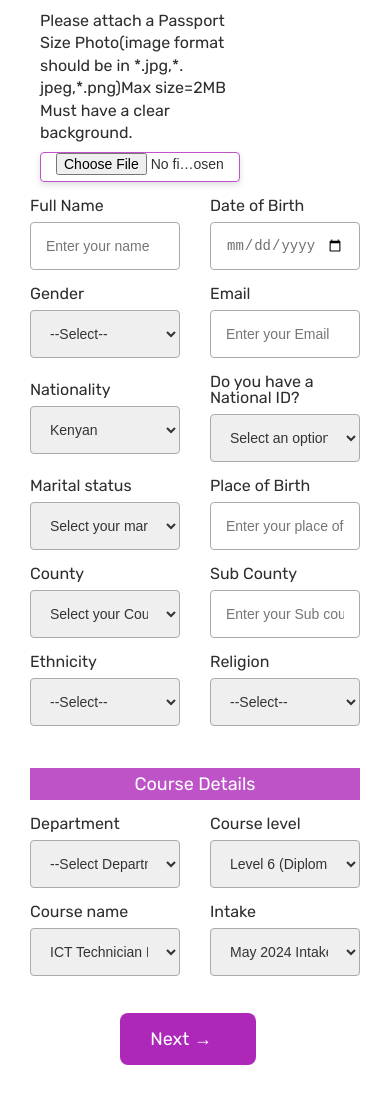
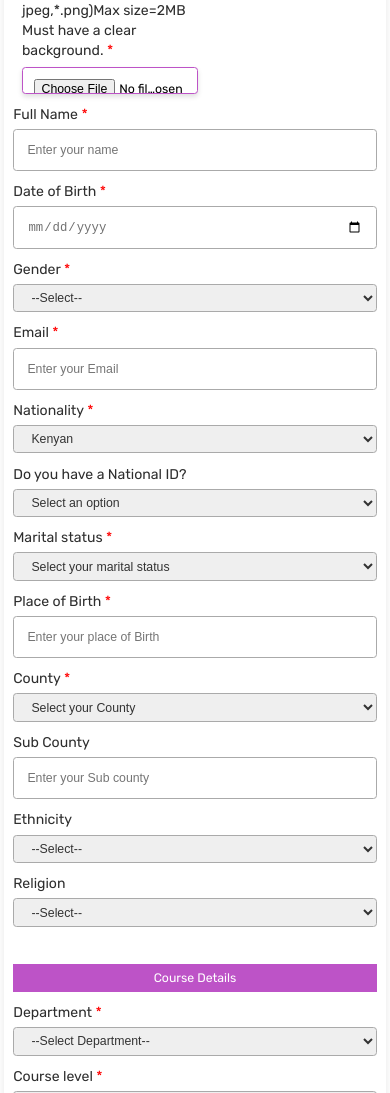
Before and after one commit to boaztanui/registration-form, a plain HTML site: page index.html in a window 390 px wide. Shown: the part 144-1237 px from the top of the page. Drawn offline with nearby package versions, Linux system fonts and the light colour scheme.

Commit message:
font size increase and other changes

```diff
--- a/index.html
+++ b/index.html
@@ -27,7 +27,7 @@
               <div class="passport-photo-container">
                 <div class="passport-photo">
                   <div class="input-field passport">
-                    <label class="passport-photo-label"
+                    <label class="passport-photo-label required-label"
                       >Please attach a Passport Size Photo(image format should
                       be in *.jpg,*. jpeg,*.png)Max size=2MB Must have a clear
                       background.
@@ -67,13 +67,13 @@
               <!-- Full Name -->
               <div class="input-field">
                 <!-- This can be changed to make the user input surname, middle name and Firstname separately -->
-                <label for="">Full Name</label>
+                <label for="" class="required-label">Full Name</label>
                 <input type="text" placeholder="Enter your name" required />
               </div>
 
               <!-- Date of Birth -->
               <div class="input-field">
-                <label for="">Date of Birth</label>
+                <label for=""  class="required-label">Date of Birth</label>
                 <input
                   type="date"
                   placeholder="Enter your Date of Birth"
@@ -83,8 +83,8 @@
 
               <!--gender-->
               <div class="input-field">
-                <label>Gender</label>
-                <select name="gender" class="form-control" id="gender">
+                <label class="required-label">Gender</label>
+                <select required name="gender" class="form-control" id="gender">
                   <option value="">--Select--</option>
                   <option value="1">Male</option>
                   <option value="2">Female</option>
@@ -93,13 +93,13 @@
               </div>
               <!-- Email -->
               <div class="input-field">
-                <label for="emailInput">Email</label>
+                <label class="required-label" for="emailInput">Email</label>
                 <input type="email" id="emailInput" name="email" placeholder="Enter your Email" required />
               </div>
 
               <!--Nationality-->
               <div class="input-field">
-                <label class="control-label">Nationality</label>
+                <label class="control-label required-label">Nationality</label>
                 <select
                   name="nationality"
                   class="form-control selectpickerxx"
@@ -361,7 +361,7 @@
 
              <!-- Marital status -->
 <div class="input-field">
-  <label for="maritalStatus">Marital status</label>
+  <label for="maritalStatus" class="required-label">Marital status</label>
   <select id="maritalStatus" name="maritalStatus" required>
     <option value="">Select your marital status</option>
     <option value="single">Single</option>
@@ -372,7 +372,7 @@
 </div>
               <!-- Place of Birth -->
               <div class="input-field">
-                <label for="">Place of Birth</label>
+                <label for="" class="required-label">Place of Birth</label>
                 <input
                   type="text"
                   placeholder="Enter your place of Birth"
@@ -383,8 +383,8 @@
               <!--county-->
 
               <div class="input-field">
-                <label class="control-label">County</label>
-                <select name="county" class="form-control">
+                <label class="required-label">County</label>
+                <select required name="county" class="form-control">
 
                   <option value="">Select your County</option>
                   <option value="BARINGO">Baringo</option>
@@ -522,8 +522,8 @@
 
 <!-- Departments -->
 <div class="input-field">
-  <label class="control-label">Department</label>
-  <select name="department">
+  <label class="control-label required-label">Department</label>
+  <select required ="department">
       <option value="" selected>--Select Department--</option>
       <option value="hospitality_tourism_management">HOSPITALITY & TOURISM MANAGEMENT</option>
       <option value="fashion_design_cosmetology">FASHION DESIGN & COSMETOLOGY</option>
@@ -541,7 +541,7 @@
 
                 <!-- Course level -->
                 <div class="input-field">
-                  <label class="control-label">Course level</label>
+                  <label class="control-label required-label">Course level</label>
                   <select name="course_level">
                     <option value="" selected>--Select--</option>
                     <option value="Diploma" selected>Level 6 (Diploma)</option>
@@ -553,7 +553,7 @@
 
                 <!-- Course name -->
                 <div class="input-field">
-                  <label class="control-label">Course name</label>
+                  <label class="control-label required-label">Course name</label>
                   <select name="course_level" required>
                     <option value="" selected>--Select--</option>
                     <option value="Diploma" selected>
@@ -568,7 +568,7 @@
                 <!-- intake  -->
 
                 <div class="input-field">
-                  <label class="control-label">Intake</label>
+                  <label class="control-label required-label" required>Intake</label>
                   <select name="intake">
                     <option value="" selected>--Select--</option>
                     <option value="January">January 2024 Intake</option>
@@ -582,15 +582,15 @@
             </div>
 
             <!-- first button  -->
-            <div class="buttons">
+            <!-- <div class="buttons">
               <button class="nextBtn">
                 <span class="btnText" onclick="showSection(2, true)"> Next &#8594;</span>
               </button>
             </div>
           </div>
-        </div>
+        </div> -->
         <!-- second form  -->
-        <div class="form second"  id="section2" style="display:none;">
+        <div class="form second"  id="section2" >
           <div class="education-title">
             <span class="title"> Step 2/3 - Education Details</span>
           </div>
@@ -734,7 +734,7 @@
 
               </div>
             </div>
-            <div class="buttons">
+            <!-- <div class="buttons">
               <button class="backBtn">
                 <span class="btnText" onclick="showSection(1)"> &#8592;Back</span>
               </button>
@@ -742,7 +742,7 @@
               <button class="nextBtn">
                 <span class="btnText" onclick="showSection(3, true)"> Next &#8594;</span>
               </button>
-            </div>
+            </div> -->
           </div>
 
 
@@ -754,7 +754,7 @@
         </div>
 
         <!-- -------------third form -----------------  -->
-        <div class="form third"  id="section3" style="display:none;">
+        <div class="form third"  id="section3" ">
           <div class="contacts-title">
             <span class="title"> Step 3/3 - Contact Details</span>
           </div>
@@ -765,7 +765,7 @@
 
           <div class="fields">
               <div class="input-field">
-                <label for="">Adress box(P.O BOX)</label>
+                <label for="" class="required-label">Adress box(P.O BOX)</label>
                 <input
                   type="text"
                   placeholder="Please input your postal address"
@@ -773,14 +773,11 @@
                 />
               </div>
               <div class="input-field">
-                <label for="">Address code</label>
-                <input type="number" placeholder="eg 80100" required />
+                <label for="" class="required-label">Address code and address</label>
+                <input type="number" placeholder="eg 80100 Mombasa"  required/>
               </div>
 
-              <div class="input-field">
-                <label for="">address town</label>
-                <input type="text" placeholder="eg Mombasa" required />
-              </div>
+
           </div>
 
           <!-- end of address details -->
@@ -796,14 +793,11 @@
                     placeholder="Please input your Mother's Name"
                   />
                 </div>
-                <div class="input-field">
-                  <label for="">Occupation</label>
-                  <input type="text" placeholder="eg teacher" required />
-                </div>
+
 
                 <div class="input-field">
                   <label for="">Mobile Number</label>
-                  <input type="number" placeholder="eg 071234589" required />
+                  <input type="number" placeholder="eg 071234589"/>
                 </div>
               </div>
 
@@ -816,10 +810,7 @@
                     placeholder="Please input your Father's Name"
                   />
                 </div>
-                <div class="input-field">
-                  <label for="">Occupation</label>
-                  <input type="text" placeholder="eg teacher" required />
-                </div>
+
 
                 <div class="input-field">
                   <label for="">Mobile Number</label>
@@ -830,16 +821,13 @@
               <!-- Next of Kin/Guardian Name  -->
               <div class="fields">
                 <div class="input-field">
-                  <label for="">Next of Kin/Guardian Name</label>
+                  <label for="" class="required-label">Next of Kin/Guardian Name</label>
                   <input type="text" placeholder="Please input Name" />
                 </div>
-                <div class="input-field">
-                  <label for="">Occupation</label>
-                  <input type="text" placeholder="eg teacher" required />
-                </div>
+
 
                 <div class="input-field">
-                  <label for="">Mobile Number</label>
+                  <label for="" class="required-label">Mobile Number</label>
                   <input type="number" placeholder="eg 071234589" required />
                 </div>
             </div>
@@ -849,13 +837,13 @@
 
 <!-- buttons here  -->
 <div class="buttons">
-  <button class="backBtn">
+  <!-- <button class="backBtn">
     <span class="btnText" onclick="showSection(2)"> &#8592;Back</span>
-  </button>
+  </button> -->
 
-  <button type="submit" class="nextBtn">
+  <button type="submit">
 
-    <span class="btnText submit"> Submit</span>
+    <span class="submit"> Submit</span>
   </button>
 </div>
 
@@ -863,7 +851,6 @@
           <!-- forms end -->
 
           <!-- forms start -->
-
 
 
           </div>
--- a/style.css
+++ b/style.css
@@ -59,10 +59,10 @@ body {
   /* background: #ad28b9; */
 }
 
-.first,
+/* .first,
 .second {
   min-height: 70vh;
-}
+} */
 
 .container {
   position: relative;
@@ -108,42 +108,6 @@ body {
   margin-top: 3rem;
 }
 
-/*
-.container form .details {
-  position: absolute;
-  background-color: #ebfbee;
-}
-
-.container form .personal-details {
-  margin-top: 3.2rem;
-} */
-/*
-.container form .details.ID {
-  margin-top: 1rem;
-} */
-
-/* .container form .form {
-  position: absolute;
-  background-color: #fff;
-} */
-/*
-.container form .form .second {
-  opacity: 0;
-  pointer-events: none;
-}
-
-form.secActive .form .second {
-  opacity: 1;
-  pointer-events: auto;
-}
-
-form.secActive .form.first {
-  opacity: 1;
-  pointer-events: auto;
-}
-
-*/
-
 .container form title {
   display: block;
   margin-bottom: 0.8rem;
@@ -158,6 +122,11 @@ form.secActive .form.first {
   align-items: center;
   justify-content: space-between;
   flex-wrap: wrap;
+}
+
+.required-label::after {
+  content: " *";
+  color: red;
 }
 
 form .fields .input-field {
@@ -179,6 +148,10 @@ form .fields .input-field {
   padding: 0.5rem 0.8rem;
 }
 
+.details {
+  margin-top: 2rem;
+}
+
 .input-field label {
   font-size: 1.6rem;
   font-weight: 400;
@@ -196,6 +169,22 @@ select {
   height: 4.8rem;
   margin: 0.8rem 0;
   color: #333;
+}
+input[type="file" i] {
+  align-items: baseline;
+  text-overflow: ellipsis;
+  text-align: start !important;
+  color: inherit;
+  overflow: hidden !important;
+  /* padding: initial; */
+  font-size: 400;
+  font-family: inherit;
+  padding: 1.2rem;
+  cursor: pointer;
+  white-space: pre;
+}
+input#file-upload-button {
+  height: 100%;
 }
 
 .passport input {
@@ -274,7 +263,7 @@ select {
   justify-content: center;
   /* height: 4.5rem; */
   /* max-width: 8rem; */
-  padding: 15px 30px;
+  padding: 1.7rem 5rem;
   /* width: 100%; */
   border: none;
   color: #fff;
@@ -287,17 +276,75 @@ select {
   transition: all 0.3s linear;
 }
 
+.parentsdetails {
+  margin-top: 2rem;
+}
+
 form button:hover {
   background-color: #bd53c7;
-}
-
-form .buttons {
-  display: flex;
-  align-items: center;
-  justify-content: center;
 }
 
 form .buttons button,
 .btnText {
   margin-right: 1.4rem;
 }
+
+/* Media Queries */
+
+/* Tablets and below */
+@media (max-width: 768px) {
+  .container {
+    padding: 2rem;
+    margin: 0 1rem; /* Reduced side margins */
+  }
+
+  .container form .fields .input-field {
+    width: calc(100% - 1rem); /* Full width minus margin */
+  }
+
+  .container header h1 {
+    font-size: 2.4rem; /* Smaller font size */
+  }
+
+  .title,
+  .input-field input,
+  .input-field select {
+    font-size: 1.4rem; /* Smaller input and select font size */
+  }
+
+  .input-field select {
+    padding: 0.8rem 1.5rem; /* Increased padding for easier interaction */
+    height: auto; /* Adjust height to fit content */
+  }
+}
+
+/* Phones and below */
+@media (max-width: 480px) {
+  html {
+    font-size: 55%; /* Smaller base font size */
+  }
+
+  .container {
+    padding: 1rem;
+    margin: 0 0.5rem; /* Even smaller side margins */
+  }
+
+  .container header h1 {
+    font-size: 2rem; /* Even smaller font size */
+  }
+
+  .container form .fields .input-field {
+    width: 100%; /* Inputs take full width */
+  }
+
+  .passport-photo .input-field,
+  .passport-photo-label {
+    width: 100%; /* Adjust passport photo fields to take full width */
+    min-width: auto; /* Resetting min-width */
+  }
+
+  .input-field select {
+    padding: 0.6rem 1.5rem; /* Slightly reduced padding from tablet size */
+    font-size: 1.4rem; /* Consistent font size with inputs */
+  }
+}
```
Lines whose indentation alone changed are shown as unchanged.
